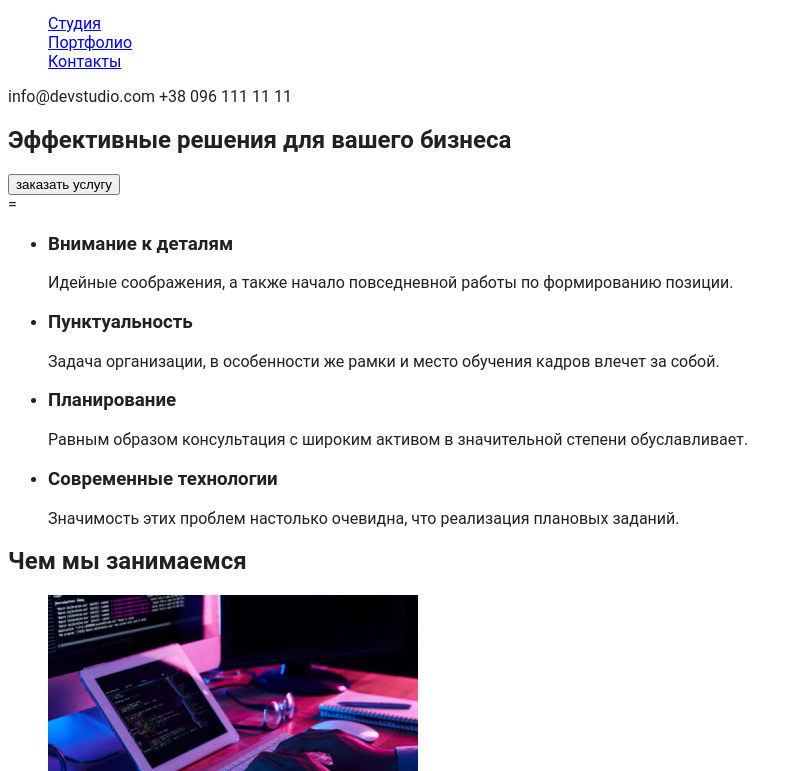
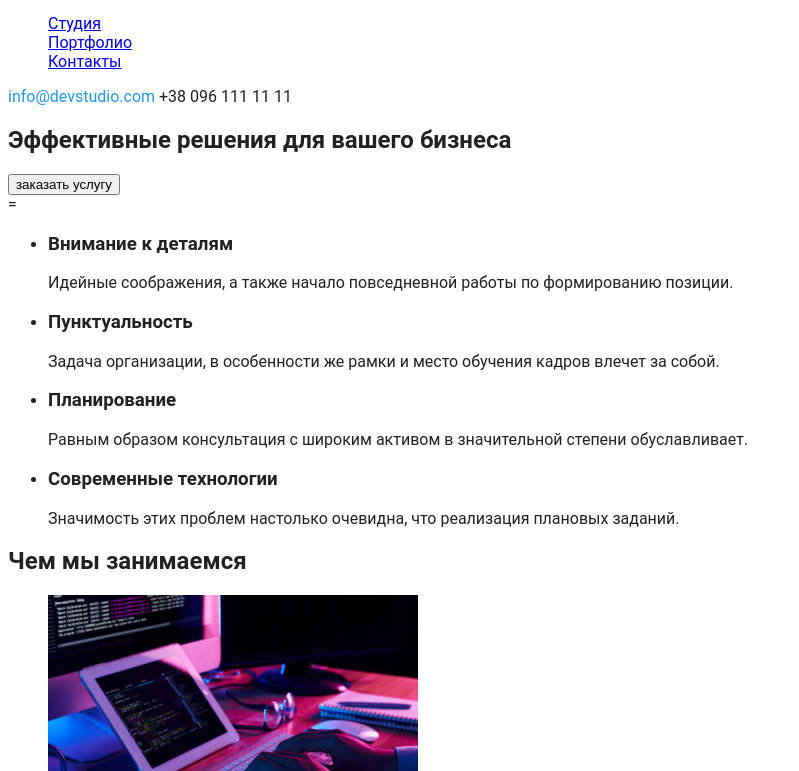
Before and after one commit to ONYXDeveloper777/goit-markup-hw-02, a plain HTML site: page index.html in a window 1280 px wide. Shown: the part 29-800 px from the top of the page, without its empty margins (0-799 px from the left). Drawn offline with Linux system fonts and the light colour scheme.

Commit message:
Update styles.css

```diff
--- a/css/styles.css
+++ b/css/styles.css
@@ -54,7 +54,7 @@ body {
 }
 
 .heder-link,.heder-mail,.heder-phone:hover,
-.heder-link,.heder-mail,.heder-phone:focus,{
+.heder-link,.heder-mail,.heder-phone:focus{
 color: var(--eccent-txt-cl);
 }
 
```
